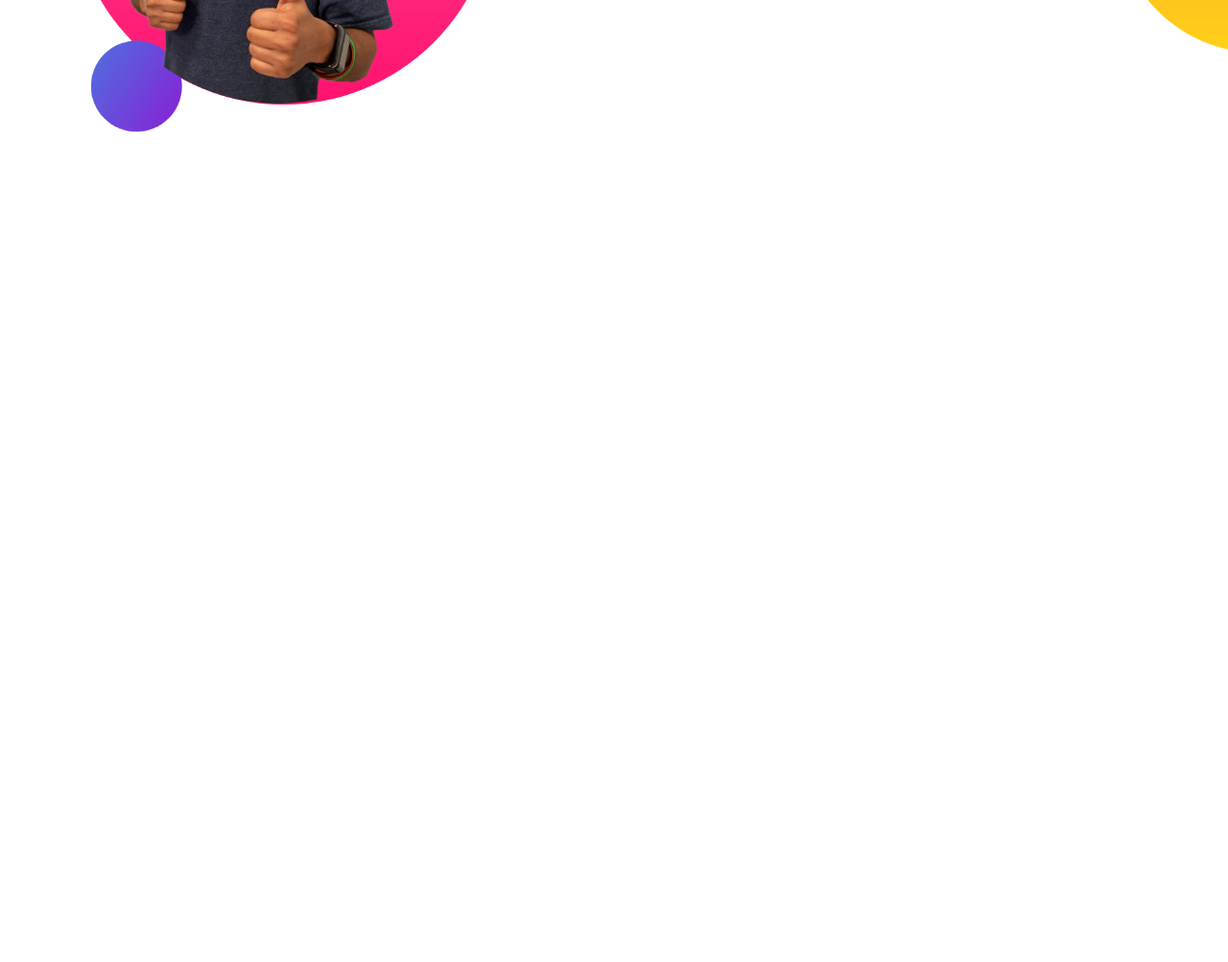
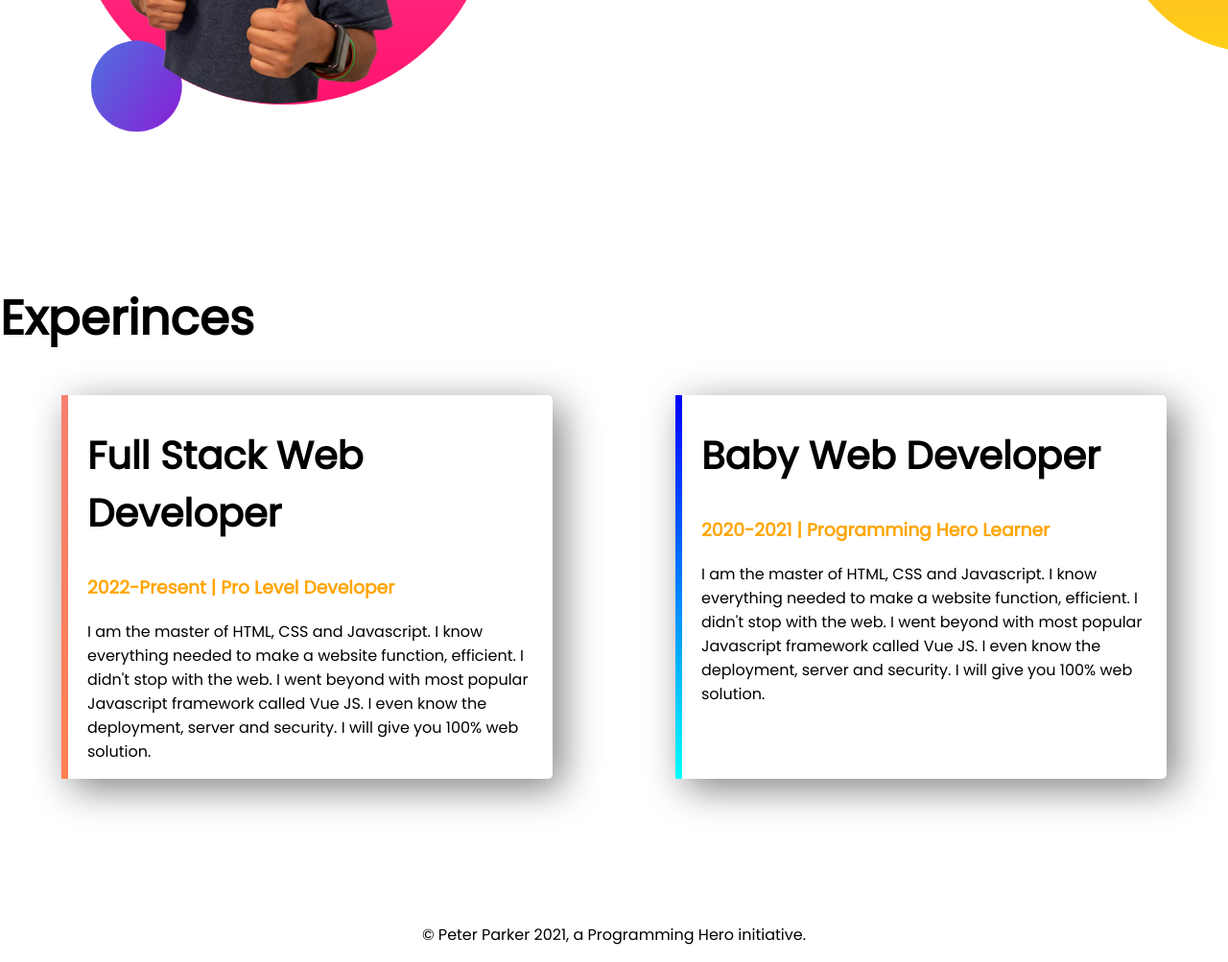
Before and after one commit to TFMegawati/developer-portfolio, a plain HTML site: page index.html in a window 1280 px wide. Shown: the part 979-1982 px from the top of the page at 96% size. Before the commit the page ends 1274 px from the top, so only its background shows below. Drawn offline with Linux system fonts and the light colour scheme.

Commit message:
(footer added)

```diff
--- a/index.html
+++ b/index.html
@@ -13,7 +13,7 @@
 </head>
 
 <body>
-    <section class="top-banner">
+    <section class="top-banner flexible-container">
         <div class="half-width">
             <h1>Welcome to</h1>
             <h1><span class="orange-color">Peter Parker</span> World</h1>
@@ -28,7 +28,7 @@
         </div>
         <div class="half-width"><img src="images/jhankar.png" alt=""></div>
     </section>
-    <section class="dream-big">
+    <section class="dream-big flexible-container">
         <div class="half-width">
             <img src="images/jhankar2.png" alt="">
         </div>
@@ -42,6 +42,31 @@
                 RESUME</a>
         </div>
     </section>
+    <section class="experince-area">
+        <h1>Experinces</h1>
+        <div class="flexible-container">
+            <div id="full-stack" class="experience-item">
+                <h2>Full Stack Web Developer</h2>
+                <h3 class="orange-color">2022-Present | Pro Level Developer</h3>
+                <p>I am the master of HTML, CSS and Javascript. I know everything needed to make a website function,
+                    efficient. I didn't stop with the web. I went beyond with most popular Javascript framework called
+                    Vue
+                    JS. I even know the deployment, server and security. I will give you 100% web solution.</p>
+            </div>
+            <div id="web-dev" class="experience-item">
+                <h2>Baby Web Developer</h2>
+                <h3 class="orange-color">2020-2021 | Programming Hero Learner</h3>
+                <p>I am the master of HTML, CSS and Javascript. I know everything needed to make a website function,
+                    efficient. I didn't stop with the web. I went beyond with most popular Javascript framework called
+                    Vue
+                    JS. I even know the deployment, server and security. I will give you 100% web solution.</p>
+            </div>
+        </div>
+    </section>
+    <footer>
+        <p>© Peter Parker 2021, a Programming Hero initiative.</p>
+        </p>
+    </footer>
 </body>
 
 </html>
--- a/style.css
+++ b/style.css
@@ -5,10 +5,11 @@
 h1{
     font-size: 50px;
    }
+   h2{font-size: 40px;}
    .orange-color{
        color: orange;
    }
-section{
+.flexible-container{
     display:flex;
     margin-bottom :150px;
 }
@@ -34,3 +35,27 @@
     background-repeat: no-repeat;
     background-position: right;
 }
+.experience-area{background-image: url(images/exp-bg.png);
+background-repeat: no-repeat;
+background-position: left;}
+.experience-item{
+    width:40%;
+    margin-left: 5%;
+    margin-right: 5%;
+    padding-left: 20px;
+    box-shadow:10px 10px 40px gray ;
+    border-radius: 5px;
+}
+#full-stack{
+    border-left: 7px solid;
+    border-image: linear-gradient(salmon, coral);
+    border-image-slice: 1;
+}
+#web-dev{
+border-left: 7px solid;
+border-image: linear-gradient(blue, cyan);
+border-image-slice: 1;
+}
+footer p{
+    text-align: center;
+}
```
Also changed, not shown: images/2020-06-23-19-03-16-628.jpg (deleted), images/FB_IMG_1608178720635-removebg-preview.png (deleted), images/FB_IMG_1608178720635.jpg (deleted), images/FB_IMG_1608338536632.jpg (deleted), images/FB_IMG_1608648779736.jpg (deleted), images/IMG_20210204_162210_444.jpg (deleted), images/Screenshot_20201222-215311_Instagram.jpg (deleted), images/Screenshot_20210107-225555_Gallery.jpg (deleted), images/f50d8e4971c806a63dcec7dbd082b94d-removebg-preview.png (deleted), images/f50d8e4971c806a63dcec7dbd082b94d.jpg (deleted), images/my-bg.png (deleted), images/my-bg2.png (deleted).
